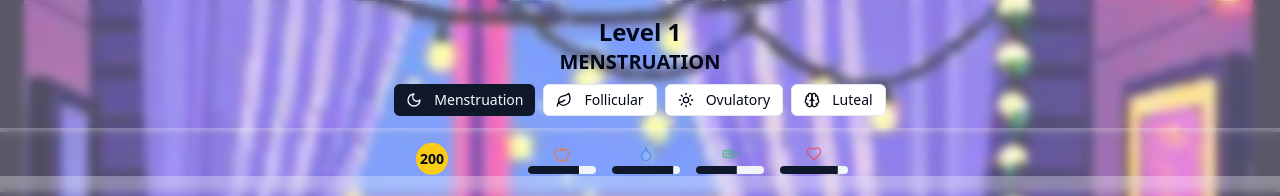
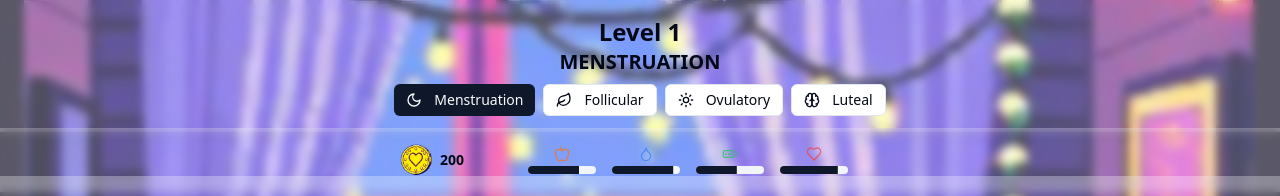
Before and after one commit to aaaaachoooothnkxbb/uteroo-game, a React (Vite) app: page /pou-game in a window 1280 px wide. Shown: the top 196 px of the page. Built offline with nearby package versions, Linux system fonts and the light colour scheme.

Commit message:
Replace coin image
Update the coin image in the PouGame component.

```diff
--- a/src/pages/PouGame.tsx
+++ b/src/pages/PouGame.tsx
@@ -1,3 +1,4 @@
+
 import { useState, useEffect } from "react";
 import { useNavigate } from "react-router-dom";
 import { Button } from "@/components/ui/button";
@@ -340,8 +341,13 @@ const PouGame = () => {
           <div className="max-w-md mx-auto">
             <div className="flex items-center justify-between">
               <div className="flex items-center gap-2">
-                <div className="w-8 h-8 bg-yellow-400 rounded-full flex items-center justify-center animate-bounce">
-                  <span className="text-sm font-bold">{stats.coins}</span>
+                <div className="w-8 h-8 flex items-center justify-center">
+                  <img
+                    src="/lovable-uploads/79e01f75-20fb-4814-a2d3-219a420a385b.png"
+                    alt="Coins"
+                    className="w-full h-full object-contain pixelated"
+                  />
+                  <span className="text-sm font-bold ml-2">{stats.coins}</span>
                 </div>
               </div>
               <div className="grid grid-cols-4 gap-4 flex-1 max-w-xs mx-4">
```
Also changed, not shown: public/lovable-uploads/79e01f75-20fb-4814-a2d3-219a420a385b.png (added).
